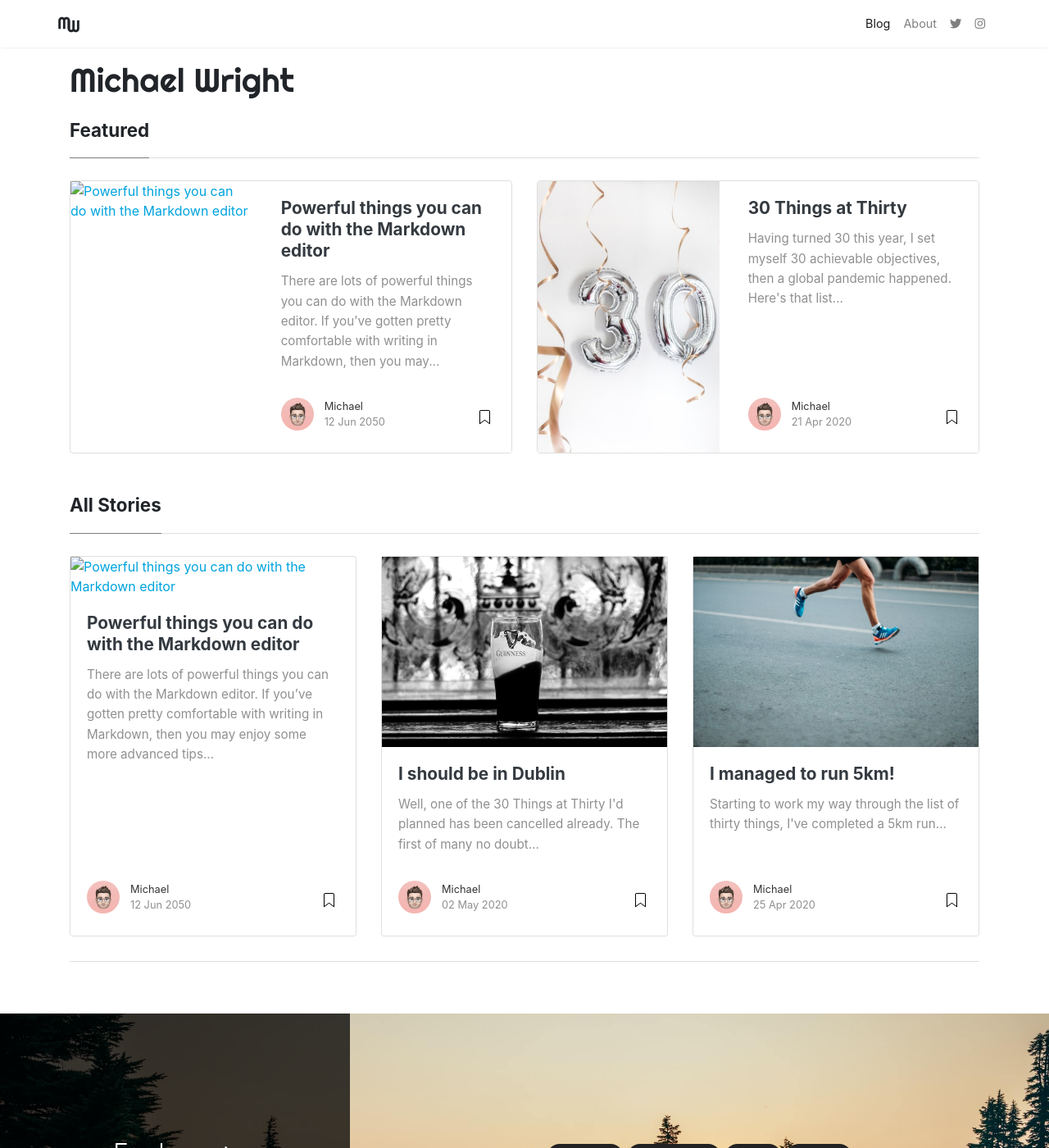
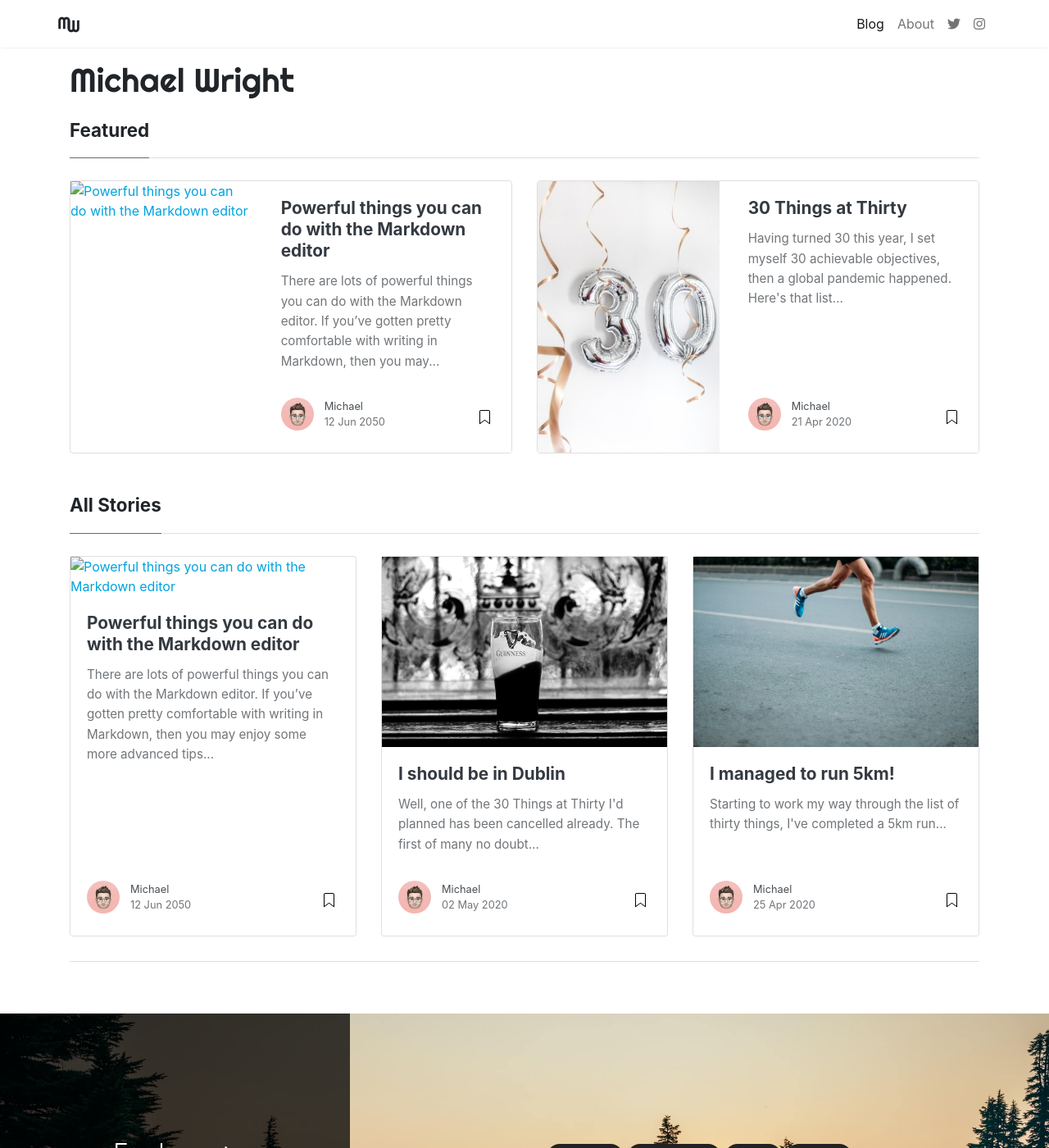
Before and after one commit to michaelw90/michaelw90.github.io, a Jekyll site: the page built from index.html, in a window 1280 px wide and 1400 px high. Shown: the whole window at 82% size. Built offline with Jekyll 4.4.1, drawn with Linux system fonts in a browser that asks for light colours; nearby versions of some CDN libraries; the list of posts is cut into pages by our own code; some of the changed text lies outside the part shown.

Commit message:
Fix Accessibility to 100%

```diff
--- a/_layouts/default.html
+++ b/_layouts/default.html
@@ -162,7 +162,7 @@
                 Copyright © {{ site.time | date: "%Y" }} {{ site.name }}
             </div>
             <div class="col-md-6 col-sm-6 text-center text-lg-right">
-                <a target="_blank" rel="noreferrer noopener" href="https://www.wowthemes.net/mediumish-free-jekyll-template/">Mediumish Jekyll Theme</a> by WowThemes.net
+                <a target="_blank" class='link-dark' rel="noreferrer noopener" href="https://www.wowthemes.net/mediumish-free-jekyll-template/">Mediumish Jekyll Theme by WowThemes.net</a>
             </div>
         </div>
     </div>
--- a/_sass/_template.scss
+++ b/_sass/_template.scss
@@ -70,7 +70,7 @@
 }
 
 .section-title span {
-    border-bottom: 1px solid rgba(0, 0, 0, .44);
+    border-bottom: 1px solid rgba(52, 59, 64, .7);
     display: inline-block;
     padding-bottom: 20px;
     margin-bottom: -1px;
@@ -147,7 +147,7 @@
 
 .listfeaturedtag h4.card-text,
 .listrecent h4.card-text {
-    color: rgba(0, 0, 0, .44);
+    color: rgba(52, 59, 64, .7);
     font-size: 0.95rem;
     line-height: 1.6;
     font-weight: 400;
@@ -196,7 +196,7 @@
 
 .post-top-meta span {
     font-size: 0.9rem;
-    color: rgba(0, 0, 0, .44);
+    color: rgba(52, 59, 64, .7);
     display: inline-block;
 }
 
@@ -226,7 +226,7 @@
 
 span.post-date,
 span.post-read {
-    color: rgba(0, 0, 0, .44);
+    color: rgba(52, 59, 64, .7);
 }
 
 span.post-read-more {
@@ -237,12 +237,12 @@
 }
 
 span.post-read-more a {
-    color: rgba(0, 0, 0, .44);
+    color: rgba(52, 59, 64, .7);
 }
 
 span.post-name a,
 span.post-read-more a:hover {
-    color: rgba(0, 0, 0, .8);
+    color: rgba(52, 59, 64, .9);
 }
 
 .dot:after {
@@ -280,16 +280,6 @@
     font-weight: 500;
 }
 
-.mediumnavigation .dropdown-menu {
-    border: 1px solid rgba(0, 0, 0, 0.08);
-    margin: .5rem 0 0;
-}
-
-.mediumnavigation .nav-item,
-.dropdown-menu {
-    font-size: 0.9rem;
-}
-
 .mediumnavigation .search-icon {
     margin-left: -40px;
     display: inline-block;
@@ -311,12 +301,16 @@
     margin-bottom: 1rem;
 }
 
+.navbar-light .navbar-nav .nav-link {
+    color: rgba(0,0,0,0.55);
+}
+
 .footer {
     border-top: 1px solid rgba(0, 0, 0, .05) !important;
     padding-top: 15px;
     padding-bottom: 12px;
     font-size: 0.8rem;
-    color: rgba(0, 0, 0, .44);
+    color: rgba(52, 59, 64, .7);
     margin-top: 50px;
     margin-bottom: 62px;
     position: relative;
@@ -472,8 +466,8 @@
 
 .share,
 .share a {
-    color: rgba(0, 0, 0, .44);
-    fill: rgba(0, 0, 0, .44);
+    color: rgba(52, 59, 64, .7);
+    fill: rgba(52, 59, 64, .7);
 }
 
 .graybg {
```
